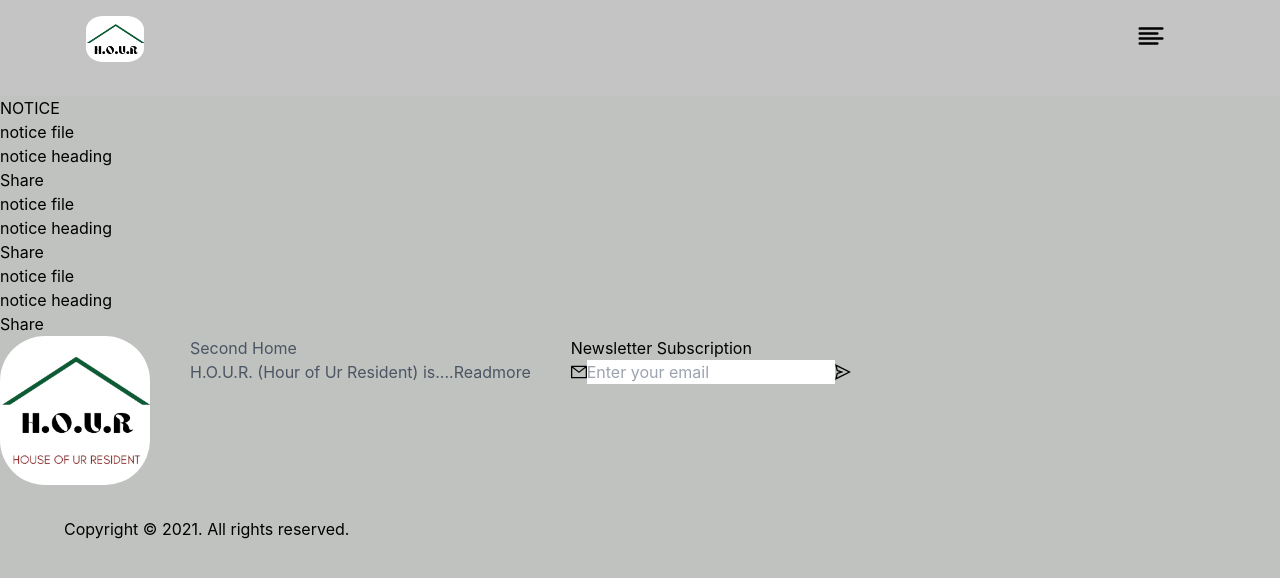
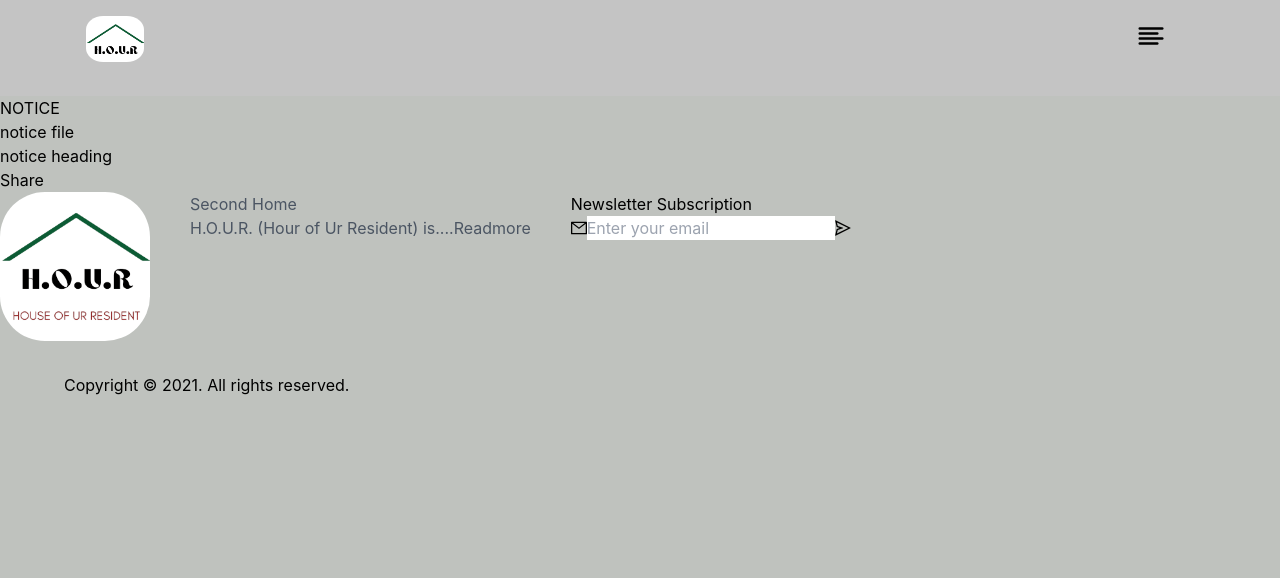
Before and after one commit to sonal-spd/Hostel-Management, a Next.js app: page / in a window 1280 px wide. Shown: the top 578 px of the page. Built offline with nearby package versions, Linux system fonts and the light colour scheme.

Commit message:
Update Notice.jsx

```diff
--- a/components/Notice.jsx
+++ b/components/Notice.jsx
@@ -11,20 +11,6 @@ function Notice() {
                 <p className="notice__share">Share</p>
             </div>
         </div>
-        <div className="notice__container">
-            <div className="notice__box">
-                <p className="notice__file">notice file</p>
-                <h2 className="notice__heading">notice heading</h2>
-                <p className="notice__share">Share</p>
-            </div>
-        </div>
-        <div className="notice__container">
-            <div className="notice__box">
-                <p className="notice__file">notice file</p>
-                <h2 className="notice__heading">notice heading</h2>
-                <p className="notice__share">Share</p>
-            </div>
-        </div>
         </div>
     )
 }
```
